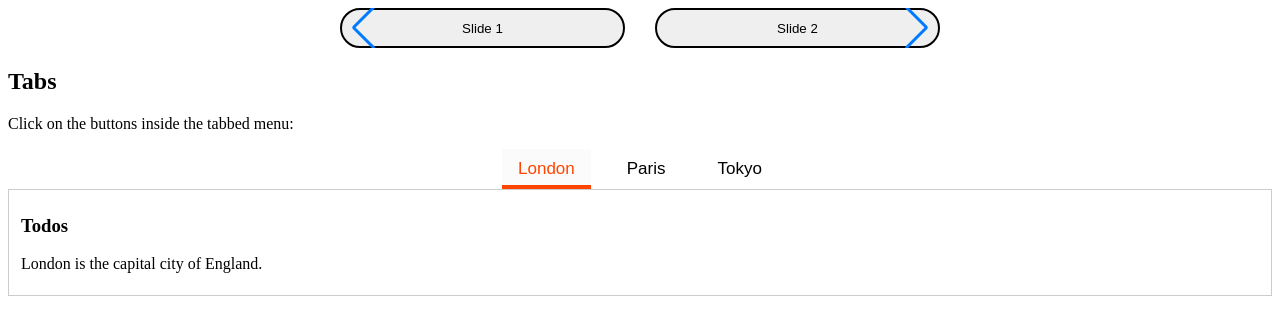
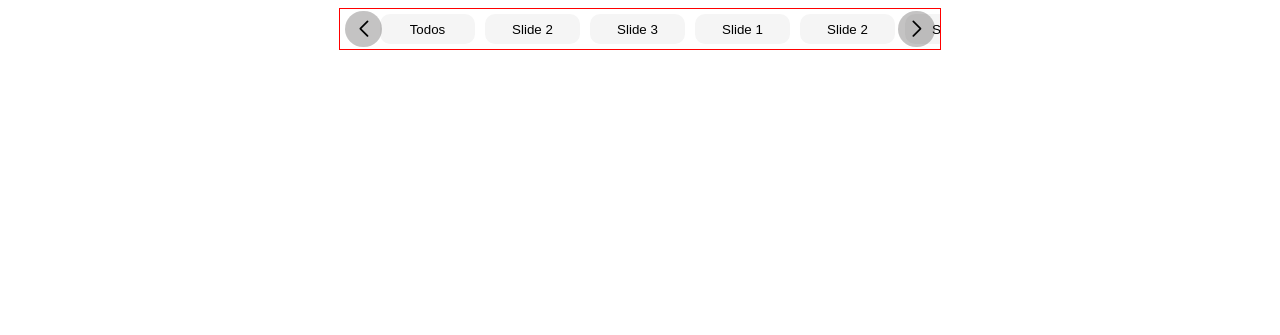
Before and after one commit to Sara01romao/galeria-post, a PHP site: page / in a window 1280 px wide. Shown: the top 335 px of the page. Run offline with PHP 8.4, Linux system fonts and the light colour scheme.

Commit message:
style: melhorias no layout do botoes e slider topo

```diff
--- a/index.html
+++ b/index.html
@@ -23,10 +23,13 @@
   <!-- Additional required wrapper -->
   <div class="swiper-wrapper">
     <!-- Slides -->
+    <button class="swiper-slide">Todos</button >
+    <button  class="swiper-slide">Slide 2</button >
+    <button  class="swiper-slide">Slide 3</button >
     <button class="swiper-slide">Slide 1</button >
     <button  class="swiper-slide">Slide 2</button >
     <button  class="swiper-slide">Slide 3</button >
-    ...
+
   </div>
 
 
@@ -43,8 +46,8 @@
 <script>
   const swiper = new Swiper('.swiper', {
   // Optional parameters
-  slidesPerView: 2,
-      spaceBetween: 30,
+  slidesPerView: 5,
+  spaceBetween: 10,
   loop: true,
 
   // If we need pagination
@@ -70,7 +73,7 @@
 
 
 
-    <h2>Tabs</h2>
+    <!-- <h2>Tabs</h2>
 <p>Click on the buttons inside the tabbed menu:</p>
 
 <div class="tab">
@@ -114,7 +117,7 @@ function openCity(evt, cityName) {
 }
 
 
-</script>
+</script> -->
 
 </body>
 </html>
--- a/styles.css
+++ b/styles.css
@@ -1,4 +1,4 @@
-.tab {
+/* .tab {
     overflow: hidden;
     border-bottom: 1px solid #ccc;
     display: flex;
@@ -60,22 +60,45 @@
     padding: 6px 12px;
     border: 1px solid #ccc;
     border-top: none;
-  }
+  } */
 
 
 
   .swiper {
     width: 600px;
     height: 40px;
+    border: 1px solid red;
+    padding: 20px;
+    position: relative;
+
+  }
+
+  .swiper-wrapper{
+    align-items: center !important;
+    padding: 0px 40px;
+
+  }
+
+  button.swiper-slide{
+    background: #f5f5f5;
+    border-radius: 10px;
+    width: 95px !important;
+    height: 30px !important;
+    cursor: pointer;
+    border:none;
+
+  }
+
+  button.swiper-slide:hover{
+    background: rgb(209, 209, 209);
   }
 
 
-  .swiper-slide{
-    width: 143px;
-    margin-right: 30px;
-    height: 30px;
-    border: none;
-    border-radius: 50px;
-    border: 2px solid black;
-
+  .swiper-button-next:after, .swiper-button-prev:after {
+    background: #25222245;
+    padding: 10px 14px;
+    border-radius: 360px;
+    color: black;
+    font-size: 16px !important;
+    font-weight: bold;
   }
```
